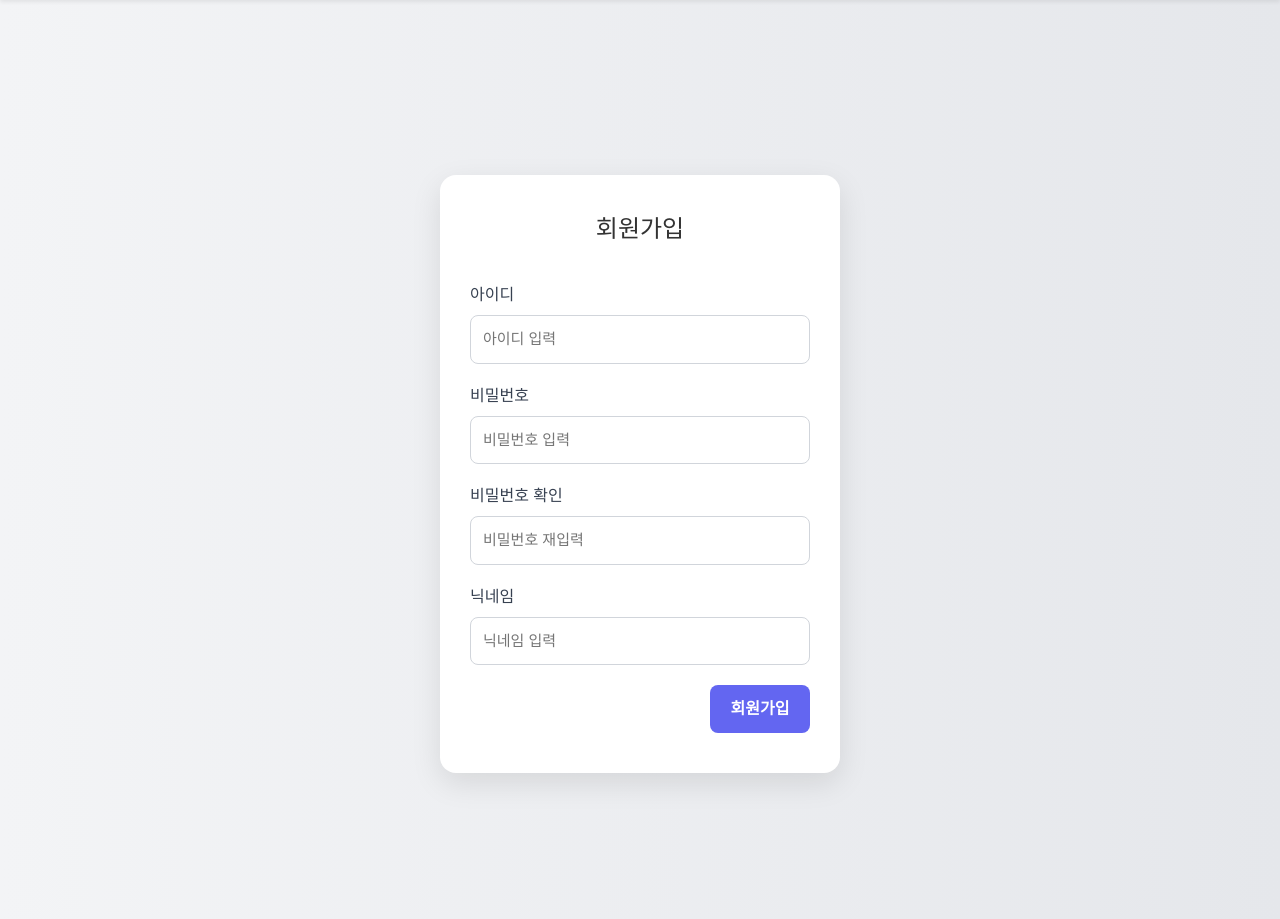
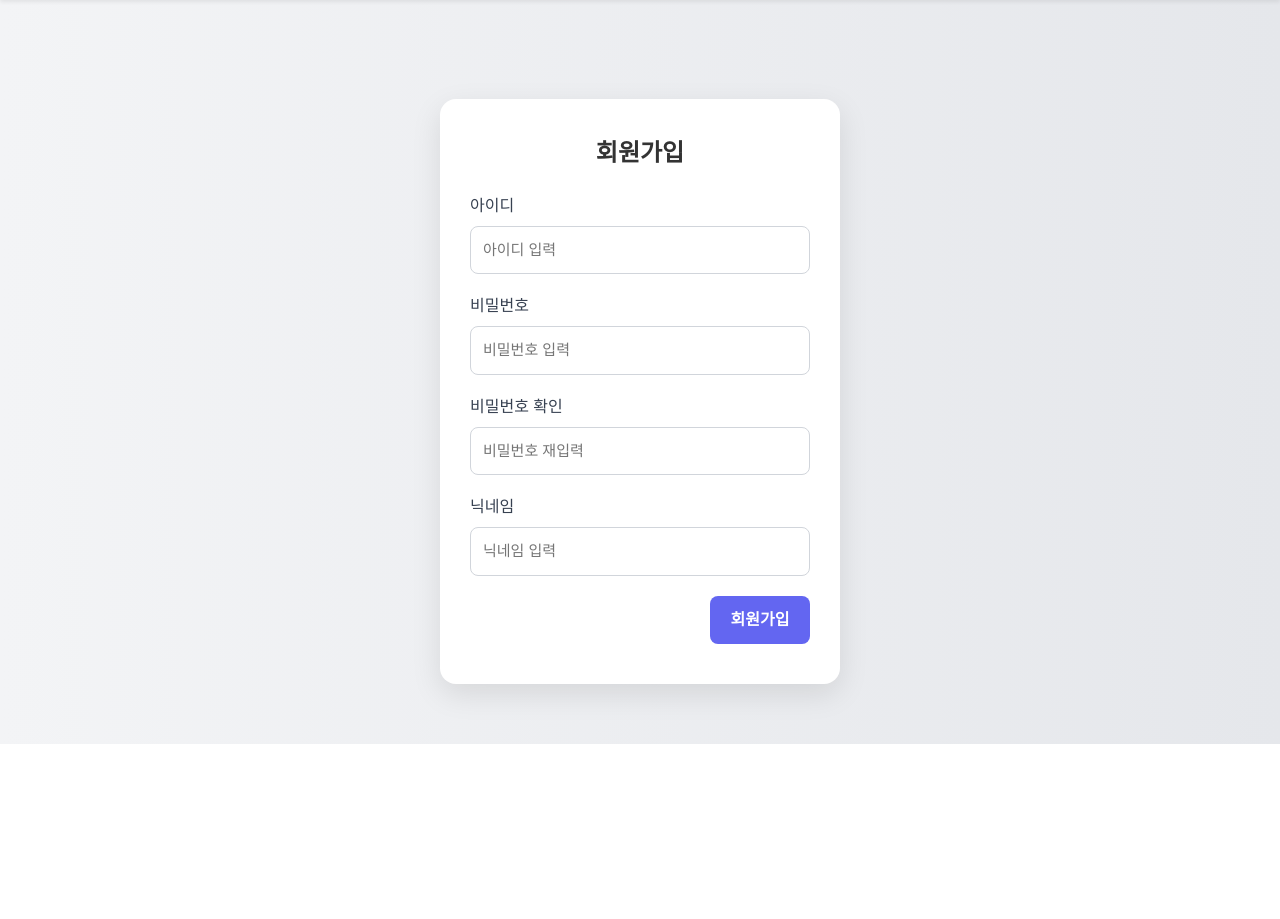
Before and after one commit to WooZhoon/TravelNarae, a Django app: page /signup/ in a window 1280 px wide. Shown: the part 57-976 px from the top of the page. After the commit the page ends 801 px from the top, so only its background shows below. Run offline with Django 5.2, Linux system fonts and the light colour scheme.

Commit message:
refactor: [우지훈] 로그인 및 회원가입 수정

```diff
--- a/chatbot_web/main/static/main/signup.css
+++ b/chatbot_web/main/static/main/signup.css
@@ -4,11 +4,11 @@ body {
 }
 
 .signup-wrapper {
+  margin-top: 20px;
+  padding-top: 20px;
   display: flex;
   justify-content: center;
-  align-items: center;
-  height: 100vh;
-  padding: 30px 0 0; /* 좌우 패딩 제거 */
+  box-sizing: border-box;
 }
 
 .signup-container {
--- a/chatbot_web/main/templates/main/signup.html
+++ b/chatbot_web/main/templates/main/signup.html
@@ -10,7 +10,7 @@
 {% block content %}
 <div class="signup-wrapper">
   <div class="signup-container">
-    <h2>회원가입</h2>
+    <h2 class="text-center fw-bold mb-3">회원가입</h2>
     <form method="post" action="{% url 'main:signup' %}">
         {% csrf_token %}
         <div class="form-group">
```
